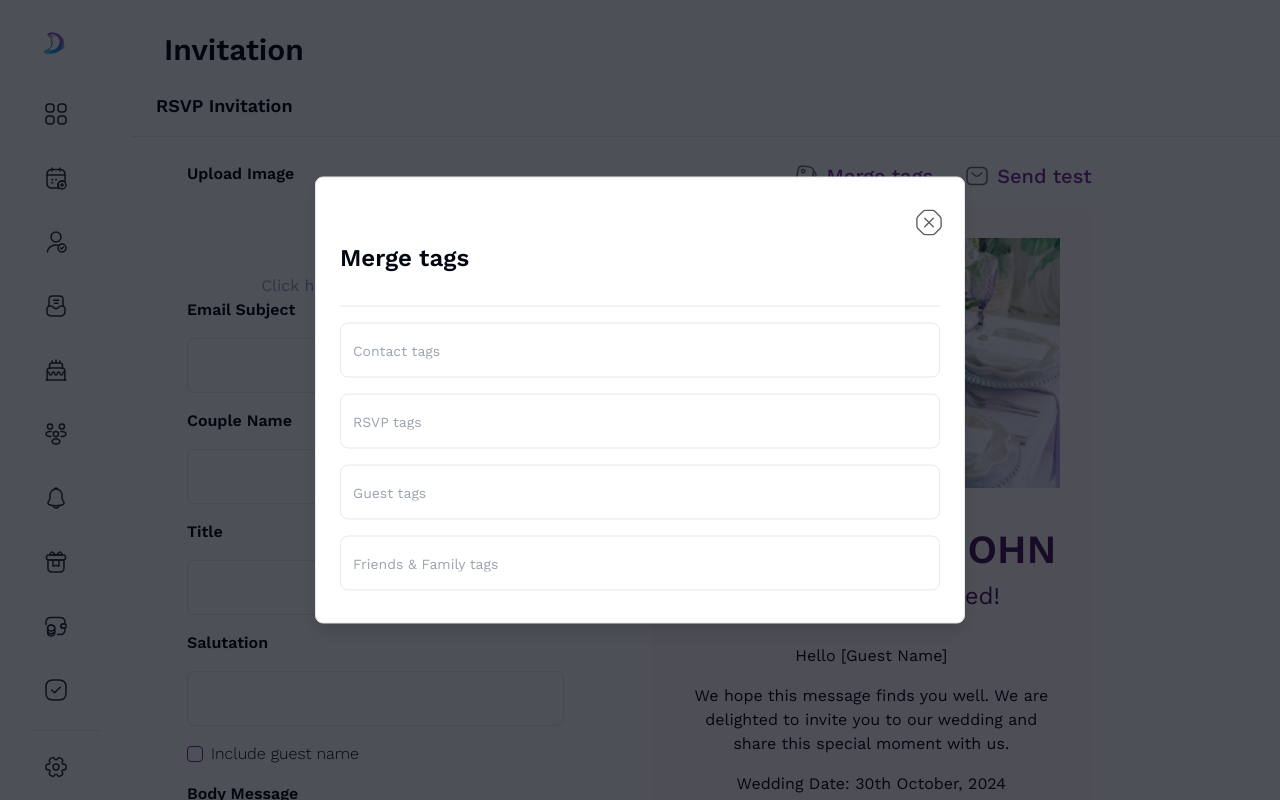
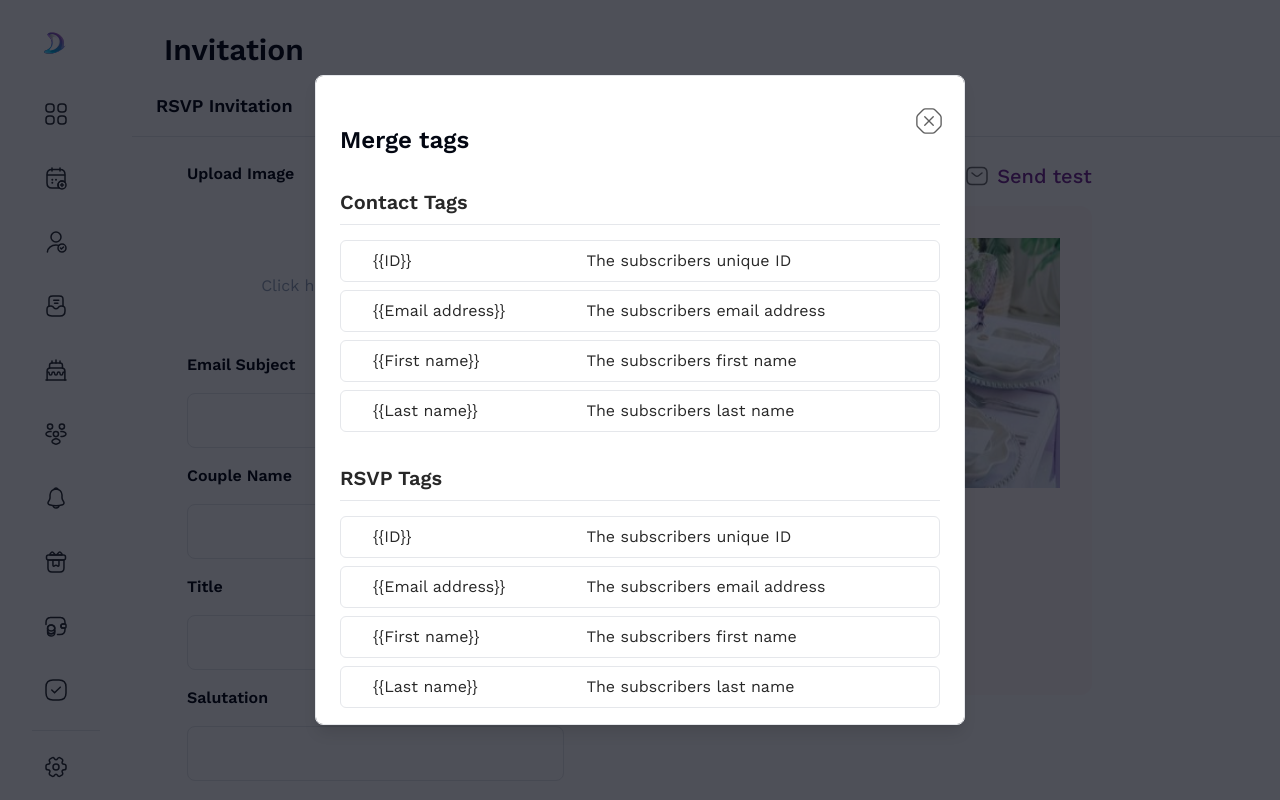
Before and after one commit to Dream-Affairs/Dream-Affairs-Frontend, a Next.js app: page /dashboard/invitation/edit in a window 1280 px wide. Both pictures are taken after a click on the button "Merge tags". Shown: the top 800 px of the page. Built offline with nearby package versions, Linux system fonts and the light colour scheme.

Commit message:
added functionality to invitation edit page

```diff
--- /dev/null
+++ b/app/dashboard/(components)/invitation/EmailEditPreview.tsx
@@ -0,0 +1,61 @@
+import { Button } from '@/components/ui/button'
+import Image from 'next/image'
+import React from 'react'
+
+type Props = {
+    subject?: string,
+    title: string,
+    couple: string,
+    salutation: string,
+    body: string,
+    button: string
+}
+
+export default function EmailEditPreview({dangerouslySetInnerHTML,...Props}:Props&{dangerouslySetInnerHTML?: {__html: string}}) {
+    const body = Props.body
+    const updatedBody = body.replace(/\n/g, '<br />');
+    const dangerouslySetInnerHTMLProps = {
+        __html: `<p className="">${updatedBody}</p>`}
+  return (
+    <>
+        <div className="w-full bg-[#FFF8FA] flex flex-col rounded-xl p-8">
+            <div className="w-full h-[250px]">
+                <Image src="/assets/image_banner.png" alt="image" sizes="100vw" style={{width: "100vw", height: "100%"}}
+                height={0} width={0} />
+            </div>
+            <div className="text-center text-[#48195A] mt-8">
+                <h3 className="text-[40px] font-semibold">{Props.couple}</h3>
+                <h5 className="text-2xl">{Props.title}</h5>
+            </div>
+
+            <div className="text-center font-normal pt-8">
+                <p>{Props.salutation} [Guest Name] </p>
+                <div dangerouslySetInnerHTML={dangerouslySetInnerHTMLProps} />
+            </div>
+            <div className="flex justify-center mt-8">
+                <Button id="save_email_button" className="w-2/5 border border-[#E6C0FF] bg-[#F5E7FF] text-black hover:text-[#fff]">
+                    {Props.button}</Button>
+            </div>
+
+        </div>
+    </>
+  )
+}
+
+
+
+
+{/* We hope this message finds you well. We are delighted to invite you to our
+                            wedding and share this special moment with us.
+
+                        Wedding Date: 30th October, 2024
+
+                        Location: Eko Hotel, Lekki Phase 1, Lagos Nigeria
+
+                        Church Wedding Time: 9:00am
+
+                        Reception Time: 11:00am
+
+                       RSVP ACCESS CODE:
+
+                        To view more details and stay updated on the wedding, please visit our wedding website */}
--- /dev/null
+++ b/app/dashboard/(components)/invitation/MergeTagsFullModal.tsx
@@ -0,0 +1,86 @@
+import Modal from '@/components/ui/Modal'
+import { Button } from '@/components/ui/button';
+import Image from 'next/image';
+import React from 'react'
+import close_btn from "../../(assets)/close_btn.svg"
+import { Input } from '@/components/ui/input';
+
+type Props = {
+    modalStatus: boolean,
+    modalManager: React.Dispatch<React.SetStateAction<boolean>>;
+}
+
+export default function MergeTagsFullModal({modalStatus, modalManager}: Props) {
+    const hidden = modalStatus ? "px-6 py-8" : "hidden"
+  return (
+    <div>
+        <Modal modal={true} hidden={hidden} setModal={modalManager}  >
+            <div className={`flex flex-col w-[650px] h-auto bg-white fixed left-[50%] top-[50%] z-50 grid  max-h-[650px] rounded-lg translate-x-[-50%] translate-y-[-50%] gap-4 border bg-background shadow-lg duration-200 overflow-auto transition-all ${hidden}`}>
+            <h1 className="text-2xl font-semibold py-4">Merge tags</h1>
+            <Image role='button' onClick={() => modalManager(false)} className='absolute top-[30px] right-[20px]' src={close_btn} alt='check image' width={30} height={30} />
+                <div className="flex flex-col gap-2 text-[#282828]">
+                    <h3 className='font-semibold text-xl '>Contact Tags</h3>
+                    <hr className='h-2' />
+                    <div className="w-full flex border rounded-md py-2 px-8">
+                        <span className='w-2/5'>{"{{ID}}"}</span>
+                        <span>The subscribers unique ID</span>
+                    </div>
+                    <div className="w-full flex border rounded-md py-2 px-8">
+                        <span className='w-2/5'>{"{{Email address}}"}</span>
+                        <span>The subscribers email address</span>
+                    </div>
+                    <div className="w-full flex border rounded-md py-2 px-8">
+                        <span className='w-2/5'>{"{{First name}}"}</span>
+                        <span>The subscribers first name</span>
+                    </div>
+                    <div className="w-full flex border rounded-md py-2 px-8">
+                        <span className='w-2/5'>{"{{Last name}}"}</span>
+                        <span>The subscribers last name</span>
+                    </div>
+
+                    <h3 className='font-semibold text-xl mt-6'>RSVP Tags</h3>
+                    <hr className='h-2' />
+                    <div className="w-full flex border rounded-md py-2 px-8">
+                        <span className='w-2/5'>{"{{ID}}"}</span>
+                        <span>The subscribers unique ID</span>
+                    </div>
+                    <div className="w-full flex border rounded-md py-2 px-8">
+                        <span className='w-2/5'>{"{{Email address}}"}</span>
+                        <span>The subscribers email address</span>
+                    </div>
+                    <div className="w-full flex border rounded-md py-2 px-8">
+                        <span className='w-2/5'>{"{{First name}}"}</span>
+                        <span>The subscribers first name</span>
+                    </div>
+                    <div className="w-full flex border rounded-md py-2 px-8">
+                        <span className='w-2/5'>{"{{Last name}}"}</span>
+                        <span>The subscribers last name</span>
+                    </div>
+
+                    <h3 className='font-semibold text-xl mt-6'>Guest Tags</h3>
+                    <hr className='h-2' />
+                    <div className="w-full flex border rounded-md py-2 px-8">
+                        <span className='w-2/5'>{"{{ID}}"}</span>
+                        <span>The subscribers unique ID</span>
+                    </div>
+                    <div className="w-full flex border rounded-md py-2 px-8">
+                        <span className='w-2/5'>{"{{Email address}}"}</span>
+                        <span>The subscribers email address</span>
+                    </div>
+                    <div className="w-full flex border rounded-md py-2 px-8">
+                        <span className='w-2/5'>{"{{First name}}"}</span>
+                        <span>The subscribers first name</span>
+                    </div>
+                    <div className="w-full flex border rounded-md py-2 px-8">
+                        <span className='w-2/5'>{"{{Last name}}"}</span>
+                        <span>The subscribers last name</span>
+                    </div>
+
+
+
+                </div>
+            </div>
+        </Modal>
+    </div>
+  )
+}
--- a/app/dashboard/invitation/edit/page.tsx
+++ b/app/dashboard/invitation/edit/page.tsx
@@ -11,13 +11,41 @@ import tags from '../../(assets)/tags.svg'
 import envelope from '../../(assets)/mail.svg'
 import bannerimage from '../../(assets)/image_banner.png'
 import TestInvitationModal from "../../(components)/invitation/TestInvitationModal";
-import { useState } from "react";
+import { FormEvent, ReactEventHandler, SetStateAction, useState } from "react";
 import MergeTagsModal from "../../(components)/invitation/MergeTagsModal";
+import MergeTagsFullModal from "../../(components)/invitation/MergeTagsFullModal";
+import EmailEditPreview from "../../(components)/invitation/EmailEditPreview";
 
+
+type HandlersType = {
+    [key: string]: React.Dispatch<SetStateAction<string>>
+}
 
 export default function EditInvitation() {
     const [showModal, setShowModal] = useState<boolean>(false)
     const [showMergeModal, setShowMergeModal] = useState<boolean>(false)
+    const [subject,setSubject] = useState("");
+    const [coupleName,setCoupleName] = useState("");
+    const [title,setTitle] = useState("");
+    const [salutation,setSalutation] = useState("");
+    const [body,setBody] = useState("");
+    const [button,setButton] = useState("");
+
+    const formStateManager: HandlersType = {
+        "subject":setSubject,
+        "couple":setCoupleName,
+        "title": setTitle,
+        "salutation": setSalutation,
+        "body": setBody,
+        "button": setButton
+    }
+
+    const handleInputChange = (e: React.ChangeEvent<HTMLInputElement|HTMLTextAreaElement>) => {
+        const handler = formStateManager[e.currentTarget.id as string]
+        handler(e.target.value)
+      };
+
+
   return (
     <>
         <h3 className="p-8 pb-6 text-3xl font-semibold">Invitation</h3>
@@ -32,38 +60,37 @@ export default function EditInvitation() {
                             <Image src={uploadIcon} alt="upload icon" width={0} height={0} style={{width: "100vw", height: "100%"}} />
                         </label>
                         <span className="pt-4 text-slate-400">Click here to select an image</span>
-                        <input type="file" name="image" id="image_upload" className="hidden" />
+                        <Input type="file" name="image" id="image_upload" className="hidden"/>
                     </div>
                     <div className="flex flex-col mb-4">
-                        <Label htmlFor="email_subject_id" className="font-semibold mb-4 text-md">Email Subject</Label>
-                        <Input type="text" name="email_subject" id="email_subject_id" />
+                        <Label htmlFor="subject" className="font-semibold mb-4 text-md">Email Subject</Label>
+                        <Input type="text" value={subject} onChange={handleInputChange} name="email_subject" id="subject" />
                     </div>
                     <div className="flex flex-col mb-4">
-                        <Label htmlFor="couple_name_id" className="font-semibold mb-4 text-md">Couple Name</Label>
-                        <Input type="text" name="couple_name" id="couple_name_id" />
+                        <Label htmlFor="couple" className="font-semibold mb-4 text-md">Couple Name</Label>
+                        <Input type="text" value={coupleName} onChange={handleInputChange} name="couple_name" id="couple" />
                     </div>
                     <div className="flex flex-col mb-4">
-                        <Label htmlFor="title_id" className="font-semibold mb-4 text-md">Title</Label>
-                        <Input type="text" name="title" id="title_id" />
+                        <Label htmlFor="title" className="font-semibold mb-4 text-md">Title</Label>
+                        <Input type="text" value={title} onChange={handleInputChange} name="title" id="title" />
                     </div>
                     <div className="flex flex-col mb-4">
-                        <Label htmlFor="salutation_id" className="font-semibold mb-4 text-md">Salutation</Label>
-                        <Input type="text" name="salutation" id="salutation_id" />
+                        <Label htmlFor="salutation" className="font-semibold mb-4 text-md">Salutation</Label>
+                        <Input type="text" value={salutation} onChange={handleInputChange} name="salutation" id="salutation" />
                     </div>
                     <div className="flex items-center">
                         <Checkbox name="guest_checkbox" id="guest_checkbox_id" />
                         <Label className="ml-2 text-md font-light" htmlFor="guest_checkbox_id">Include guest name</Label>
-                        {/* <label className="ml-2 text-md font-light" htmlFor="guest_checkbox_id">Include guest name</label> */}
                     </div>
                     <div className="flex flex-col mb-4 mt-4">
-                        <Label htmlFor="body_id" className="font-semibold mb-4 text-md">Body Message</Label>
-                        <textarea className="border rounded-md resize-none border-input px-3 py-2 focus:border-muted transition-colors duration-200 ease-in-out outline-none hover:border-primary" rows={10} name="body" defaultValue={" "} id="body_id" />
+                        <Label htmlFor="body" className="font-semibold mb-4 text-md">Body Message</Label>
+                        <textarea value={body} onChange={handleInputChange} className="border rounded-md resize-none border-input px-3 py-2 focus:border-muted transition-colors duration-200 ease-in-out outline-none hover:border-primary" rows={10} name="body" id="body" />
                     </div>
                     <div className="flex flex-col">
-                        <Label htmlFor="salutation_id" className="font-semibold mb-4 text-md">Button Text</Label>
+                        <Label htmlFor="button_text_id" className="font-semibold mb-4 text-md">Button Text</Label>
                         <div className="flex gap-[25px]">
                             <div className="w-3/5">
-                                <Input className="" type="text" name="button_text" id="button_text_id" />
+                                <Input className="" value={button} onChange={handleInputChange} type="text" name="button_text" id="button" />
                             </div>
                             <Select>
                                 <SelectTrigger className="h-[55px] w-2/5">
@@ -71,7 +98,7 @@ export default function EditInvitation() {
                                 </SelectTrigger>
                                 <SelectContent>
                                     <SelectItem value="website">Home</SelectItem>
-                                    <SelectItem value="website">Laundry</SelectItem>
+                                    <SelectItem value="laundry">Laundry</SelectItem>
                                 </SelectContent>
                             </Select>
                         </div>
@@ -91,7 +118,6 @@ export default function EditInvitation() {
                 </form>
             </div>
             <div className="w-1/2 px-[5%] ]">
-
                 <div className="flex justify-end gap-8 mb-4">
                     <div className="flex gap-2">
                         <Image src={tags} alt="tag" />
@@ -103,43 +129,10 @@ export default function EditInvitation() {
                     </div>
                 </div>
 
-                <div className="w-full bg-[#FFF8FA] flex flex-col rounded-xl p-8">
-                    <div className="w-full h-[250px]">
-                        <Image src="/assets/image_banner.png" alt="image" sizes="100vw" style={{width: "100vw", height: "100%"}}
-                        height={0} width={0} />
-                    </div>
-                    <div className="text-center text-[#48195A] mt-8">
-                        <h3 className="text-[40px] font-semibold">CHINONYE & JOHN</h3>
-                        <h5 className="text-2xl">We&apos;re getting married!</h5>
-                    </div>
+                <EmailEditPreview title={title} body={body} salutation={salutation} button={button} couple={coupleName} />
 
-                    <div className="text-center font-normal pt-8">
-                        <p>Hello [Guest Name] </p>
-
-                        <p className="mt-4">We hope this message finds you well. We are delighted to invite you to our
-                            wedding and share this special moment with us.</p>
-
-                        <p className="mt-4">Wedding Date: 30th October, 2024</p>
-
-                        <p className="mt-4">Location: Eko Hotel, Lekki Phase 1, Lagos Nigeria</p>
-
-                        <p className="mt-4">Church Wedding Time: 9:00am</p>
-
-                        <p className="mt-4">Reception Time: 11:00am</p>
-
-                        <p className="mt-4 font-semibold">RSVP ACCESS CODE: </p>
-
-                        <p className="mt-4">To view more details and stay updated on the wedding, please visit our wedding website</p>
-
-
-                    </div>
-                    <div className="flex justify-center mt-8">
-                        <Button id="save_email_button" className="w-2/5 border border-[#E6C0FF] bg-[#F5E7FF] text-black hover:text-[#fff]">
-                            View Website</Button>
-                    </div>
-                    <TestInvitationModal modalStatus={showModal} modalManager={setShowModal} />
-                    <MergeTagsModal modalStatus={showMergeModal} modalManager={setShowMergeModal} />
-                </div>
+                <TestInvitationModal modalStatus={showModal} modalManager={setShowModal} />
+                <MergeTagsFullModal modalStatus={showMergeModal} modalManager={setShowMergeModal} />
             </div>
         </div>
     </>
```
